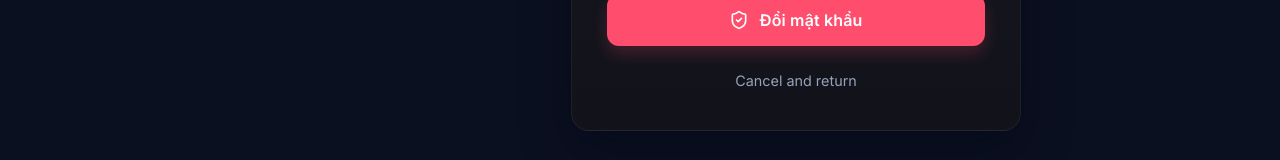
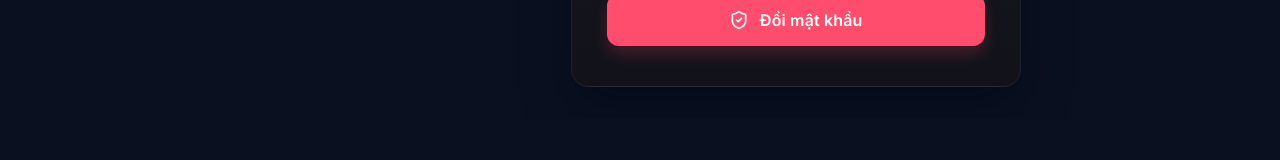
Before and after one commit to HuynD143/ptit-cyber-portal, a React (Vite) app: page /password/change in a window 1280 px wide. Shown: the part 698-858 px from the top of the page. After the commit the page ends 817 px from the top, so only its background shows below. Built offline with nearby package versions, Linux system fonts and the light colour scheme.

Commit message:
Sửa giao diện Đổi mật khẩu

```diff
--- a/src/pages/ChangePassword.jsx
+++ b/src/pages/ChangePassword.jsx
@@ -296,19 +296,7 @@ const ChangePassword = () => {
               Đổi mật khẩu
             </button>
           </form>
-
-          <div style={{ textAlign: 'center', marginTop: '1.5rem' }}>
-            <Link
-              to="/profile"
-              style={{ color: 'var(--text-muted)', fontSize: '0.9rem', textDecoration: 'none' }}
-              onMouseOver={(e) => e.currentTarget.style.color = '#fff'}
-              onMouseOut={(e) => e.currentTarget.style.color = 'var(--text-muted)'}
-            >
-              Cancel and return
-            </Link>
-          </div>
         </div>
-
       </div>
     </div>
   );
--- a/src/pages/History.jsx
+++ b/src/pages/History.jsx
@@ -9,7 +9,7 @@ const generateHistoryData = () => {
   for (let i = 1; i <= 30; i++) {
     data.push({
       id: 10440 - i,
-        time: `2026-03-${Math.floor(Math.random()*24+1).toString().padStart(2, '0')} 09:${Math.floor(Math.random()*60).toString().padStart(2, '0')}:00`,
+      time: `2026-03-${Math.floor(Math.random() * 24 + 1).toString().padStart(2, '0')} 09:${Math.floor(Math.random() * 60).toString().padStart(2, '0')}:00`,
       course: 'ATTT',
       task: tasks[Math.floor(Math.random() * tasks.length)],
       type: 'CTF',
@@ -82,9 +82,9 @@ const History = () => {
             >Trước</button>
 
             {[...Array(totalPages)].map((_, idx) => (
-              <button key={idx+1} onClick={() => setCurrentPage(idx+1)}
-                style={{ padding: '8px 16px', background: currentPage === idx+1 ? 'var(--primary)' : 'var(--bg-surface)', border: currentPage === idx+1 ? 'none' : '1px solid rgba(148,163,184,0.2)', color: currentPage === idx+1 ? '#fff' : 'var(--text-main)', cursor: 'pointer', borderRadius: '8px', fontWeight: currentPage === idx+1 ? 'bold' : 'normal' }}
-              >{idx+1}</button>
+              <button key={idx + 1} onClick={() => setCurrentPage(idx + 1)}
+                style={{ padding: '8px 16px', background: currentPage === idx + 1 ? 'var(--primary)' : 'var(--bg-surface)', border: currentPage === idx + 1 ? 'none' : '1px solid rgba(148,163,184,0.2)', color: currentPage === idx + 1 ? '#fff' : 'var(--text-main)', cursor: 'pointer', borderRadius: '8px', fontWeight: currentPage === idx + 1 ? 'bold' : 'normal' }}
+              >{idx + 1}</button>
             ))}
 
             <button
@@ -99,7 +99,7 @@ const History = () => {
       </div>
 
       <div style={{ width: '300px', background: 'var(--bg-surface-elevated)', padding: '1.5rem', borderRadius: 'var(--radius-lg)', height: 'fit-content', border: '1px solid rgba(148,163,184,0.1)' }}>
-        <h3 style={{ marginTop: 0 }}>Chú Thích Ký Hiệu</h3>
+        <h3 style={{ marginTop: 0 }}>Các trạng thái kết quả</h3>
         <ul style={{ listStyle: 'none', padding: 0, margin: 0, display: 'flex', flexDirection: 'column', gap: '1rem' }}>
           <li><strong style={{ color: '#00cc66' }}>AC</strong>: Accepted (Chính xác)</li>
           <li><strong style={{ color: '#ff3366' }}>WA</strong>: Wrong Answer (Sai kết quả)</li>
```
Lines whose indentation alone changed are shown as unchanged.
